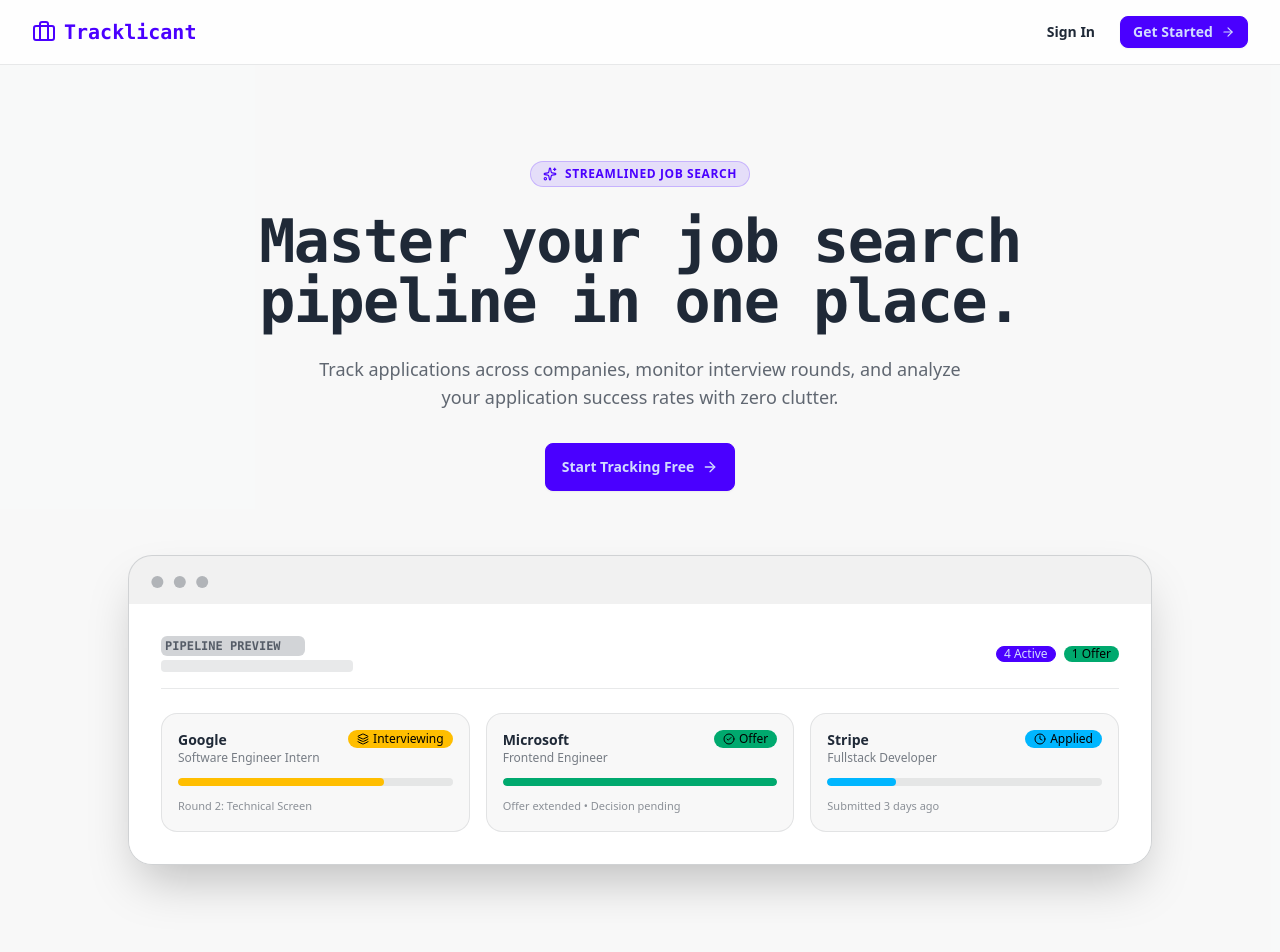
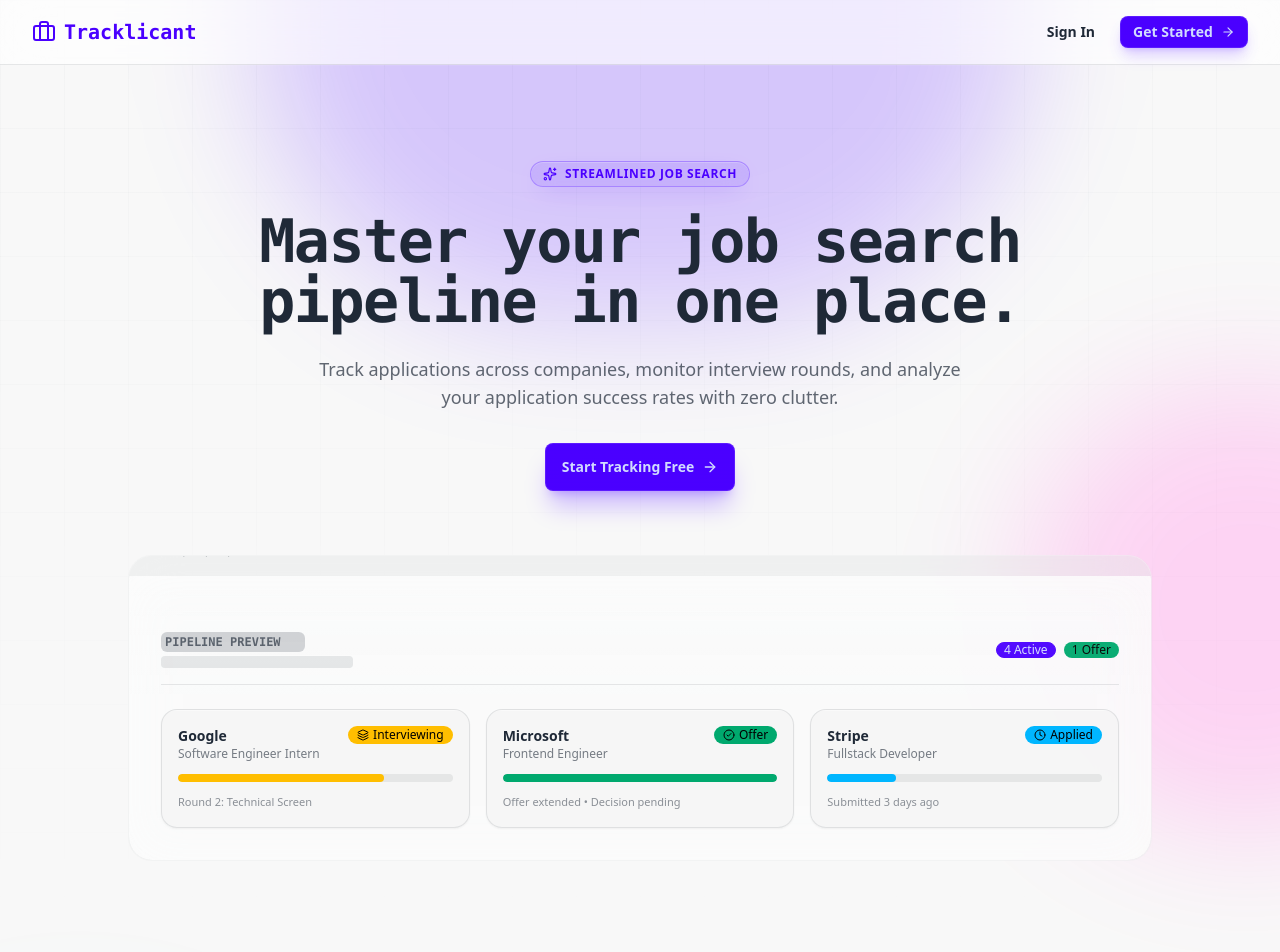
Before and after one commit to RaymanLegends/Tracklicant, a React (Vite) app in the folder frontend/: page / in a window 1280 px wide. Shown: the top 952 px of the page. Built offline with nearby package versions, Linux system fonts and the light colour scheme; no server answers; what ag-grid-community would draw is missing.

Commit message:
changed landing page, made a little more glossy

```diff
--- a/frontend/src/Pages/LandingPage.jsx
+++ b/frontend/src/Pages/LandingPage.jsx
@@ -13,9 +13,17 @@ import {
 
 const LandingPage = () => {
   return (
-    <div className="min-h-screen bg-base-200/50 text-base-content antialiased flex flex-col justify-between">
+    <div className="relative isolate min-h-screen overflow-hidden bg-base-200/50 text-base-content antialiased flex flex-col justify-between">
+      {/* Theme-aware ambient light */}
+      <div className="pointer-events-none absolute inset-0 -z-10 overflow-hidden" aria-hidden="true">
+        <div className="absolute left-1/2 top-[-18rem] h-[38rem] w-[48rem] -translate-x-1/2 rounded-full bg-primary/20 blur-3xl"></div>
+        <div className="absolute right-[-12rem] top-[24rem] h-[28rem] w-[28rem] rounded-full bg-secondary/15 blur-3xl"></div>
+        <div className="absolute bottom-[-14rem] left-[-10rem] h-[30rem] w-[30rem] rounded-full bg-accent/10 blur-3xl"></div>
+        <div className="absolute inset-0 bg-[linear-gradient(to_right,currentColor_1px,transparent_1px),linear-gradient(to_bottom,currentColor_1px,transparent_1px)] bg-[size:64px_64px] text-base-content/[0.025] [mask-image:linear-gradient(to_bottom,black,transparent_72%)]"></div>
+      </div>
+
       {/* 1. Public Header */}
-      <header className="border-b border-base-content/10 bg-base-100/80 backdrop-blur-md sticky top-0 z-30">
+      <header className="sticky top-0 z-30 border-b border-base-content/10 bg-base-100/65 shadow-[0_1px_0_rgba(255,255,255,0.08)] backdrop-blur-xl">
         <div className="max-w-7xl mx-auto px-4 sm:px-6 lg:px-8 h-16 flex items-center justify-between">
           <div className="flex items-center gap-2">
             <BriefcaseIcon className="size-6 text-primary" />
@@ -27,7 +35,7 @@ const LandingPage = () => {
             <Link to="/login" className="btn btn-ghost btn-sm">
               Sign In
             </Link>
-            <Link to="/signup" className="btn btn-primary btn-sm gap-2 shadow-xs">
+            <Link to="/signup" className="btn btn-primary btn-sm gap-2 border-white/10 bg-gradient-to-b from-primary to-primary/85 shadow-lg shadow-primary/20 transition-all hover:-translate-y-0.5 hover:shadow-primary/30">
               <span>Get Started</span>
               <ArrowRightIcon className="size-3.5" />
             </Link>
@@ -38,7 +46,7 @@ const LandingPage = () => {
       {/* 2. Hero Section */}
       <main className="max-w-7xl mx-auto px-4 sm:px-6 lg:px-8 py-16 md:py-24 space-y-16">
         <div className="text-center max-w-3xl mx-auto space-y-6">
-          <div className="inline-flex items-center gap-2 px-3 py-1 rounded-full bg-primary/10 border border-primary/20 text-primary text-xs font-semibold uppercase tracking-wider">
+          <div className="inline-flex items-center gap-2 rounded-full border border-primary/25 bg-primary/10 px-3 py-1 text-xs font-semibold uppercase tracking-wider text-primary shadow-[inset_0_1px_0_rgba(255,255,255,0.18),0_8px_24px_-12px_currentColor] backdrop-blur-md">
             <SparklesIcon className="size-3.5" />
             Streamlined Job Search
           </div>
@@ -53,7 +61,7 @@ const LandingPage = () => {
           </p>
 
           <div className="flex flex-col sm:flex-row items-center justify-center gap-3 pt-2">
-            <Link to="/signup" className="btn btn-primary btn-md w-full sm:w-auto gap-2">
+            <Link to="/signup" className="btn btn-primary btn-md w-full sm:w-auto gap-2 border-white/10 bg-gradient-to-b from-primary to-primary/85 shadow-xl shadow-primary/25 transition-all duration-300 hover:-translate-y-0.5 hover:shadow-primary/35">
               <span>Start Tracking Free</span>
               <ArrowRightIcon className="size-4" />
             </Link>
@@ -62,8 +70,9 @@ const LandingPage = () => {
 
         {/* 3. Interactive Mock Preview Window */}
         <div className="max-w-5xl mx-auto">
-          <div className="mockup-window border border-base-content/15 bg-base-300/40 shadow-2xl rounded-3xl overflow-hidden">
-            <div className="bg-base-100 p-6 md:p-8 space-y-6">
+          <div className="mockup-window relative overflow-hidden rounded-3xl border border-white/20 bg-base-300/45 shadow-[0_32px_80px_-32px_rgba(0,0,0,0.55),0_0_60px_-24px_hsl(var(--p))] ring-1 ring-base-content/10 backdrop-blur-xl before:pointer-events-none before:absolute before:inset-x-8 before:top-0 before:z-20 before:h-px before:bg-gradient-to-r before:from-transparent before:via-white/70 before:to-transparent">
+            <div className="relative space-y-6 bg-base-100/75 p-6 backdrop-blur-xl md:p-8">
+              <div className="pointer-events-none absolute inset-x-0 top-0 h-32 bg-gradient-to-b from-white/10 to-transparent" aria-hidden="true"></div>
               {/* Mock Header Controls */}
               <div className="flex flex-col sm:flex-row justify-between items-start sm:items-center gap-4 pb-4 border-b border-base-content/10">
                 <div>
@@ -81,7 +90,7 @@ const LandingPage = () => {
               {/* Mock Cards Grid */}
               <div className="grid grid-cols-1 md:grid-cols-3 gap-4">
                 {/* Mock Card 1 */}
-                <div className="p-4 rounded-2xl border border-base-content/10 bg-base-200/50 space-y-3">
+                <div className="relative overflow-hidden rounded-2xl border border-base-content/10 bg-base-200/55 p-4 space-y-3 shadow-sm ring-1 ring-white/5 before:pointer-events-none before:absolute before:inset-x-0 before:top-0 before:h-px before:bg-white/35">
                   <div className="flex justify-between items-start">
                     <div>
                       <h4 className="font-bold text-sm">Google</h4>
@@ -98,7 +107,7 @@ const LandingPage = () => {
                 </div>
 
                 {/* Mock Card 2 */}
-                <div className="p-4 rounded-2xl border border-base-content/10 bg-base-200/50 space-y-3">
+                <div className="relative overflow-hidden rounded-2xl border border-base-content/10 bg-base-200/55 p-4 space-y-3 shadow-sm ring-1 ring-white/5 before:pointer-events-none before:absolute before:inset-x-0 before:top-0 before:h-px before:bg-white/35">
                   <div className="flex justify-between items-start">
                     <div>
                       <h4 className="font-bold text-sm">Microsoft</h4>
@@ -115,7 +124,7 @@ const LandingPage = () => {
                 </div>
 
                 {/* Mock Card 3 */}
-                <div className="p-4 rounded-2xl border border-base-content/10 bg-base-200/50 space-y-3">
+                <div className="relative overflow-hidden rounded-2xl border border-base-content/10 bg-base-200/55 p-4 space-y-3 shadow-sm ring-1 ring-white/5 before:pointer-events-none before:absolute before:inset-x-0 before:top-0 before:h-px before:bg-white/35">
                   <div className="flex justify-between items-start">
                     <div>
                       <h4 className="font-bold text-sm">Stripe</h4>
@@ -137,7 +146,7 @@ const LandingPage = () => {
 
         {/* 4. Feature Highlights */}
         <div className="grid grid-cols-1 md:grid-cols-3 gap-6 pt-10">
-          <div className="p-6 rounded-2xl border border-base-content/10 bg-base-100 space-y-3">
+          <div className="group relative overflow-hidden rounded-2xl border border-base-content/10 bg-base-100/75 p-6 space-y-3 shadow-lg shadow-base-content/5 ring-1 ring-white/5 backdrop-blur-md transition-all duration-300 hover:-translate-y-1 hover:border-primary/25 hover:shadow-xl hover:shadow-primary/10 before:pointer-events-none before:absolute before:inset-x-0 before:top-0 before:h-px before:bg-gradient-to-r before:from-transparent before:via-white/50 before:to-transparent">
             <div className="size-10 rounded-xl bg-primary/10 flex items-center justify-center text-primary">
               <LayersIcon className="size-5" />
             </div>
@@ -147,7 +156,7 @@ const LandingPage = () => {
             </p>
           </div>
 
-          <div className="p-6 rounded-2xl border border-base-content/10 bg-base-100 space-y-3">
+          <div className="group relative overflow-hidden rounded-2xl border border-base-content/10 bg-base-100/75 p-6 space-y-3 shadow-lg shadow-base-content/5 ring-1 ring-white/5 backdrop-blur-md transition-all duration-300 hover:-translate-y-1 hover:border-secondary/25 hover:shadow-xl hover:shadow-secondary/10 before:pointer-events-none before:absolute before:inset-x-0 before:top-0 before:h-px before:bg-gradient-to-r before:from-transparent before:via-white/50 before:to-transparent">
             <div className="size-10 rounded-xl bg-secondary/10 flex items-center justify-center text-secondary">
               <TrendingUpIcon className="size-5" />
             </div>
@@ -157,7 +166,7 @@ const LandingPage = () => {
             </p>
           </div>
 
-          <div className="p-6 rounded-2xl border border-base-content/10 bg-base-100 space-y-3">
+          <div className="group relative overflow-hidden rounded-2xl border border-base-content/10 bg-base-100/75 p-6 space-y-3 shadow-lg shadow-base-content/5 ring-1 ring-white/5 backdrop-blur-md transition-all duration-300 hover:-translate-y-1 hover:border-accent/25 hover:shadow-xl hover:shadow-accent/10 before:pointer-events-none before:absolute before:inset-x-0 before:top-0 before:h-px before:bg-gradient-to-r before:from-transparent before:via-white/50 before:to-transparent">
             <div className="size-10 rounded-xl bg-accent/10 flex items-center justify-center text-accent">
               <ScrollText className="size-5" />
             </div>
```
